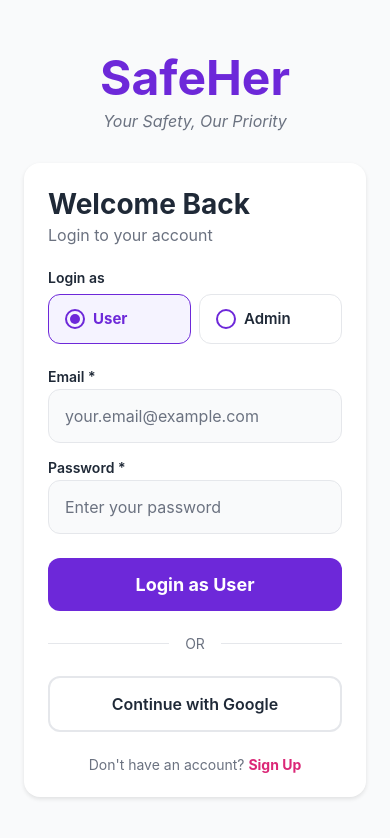
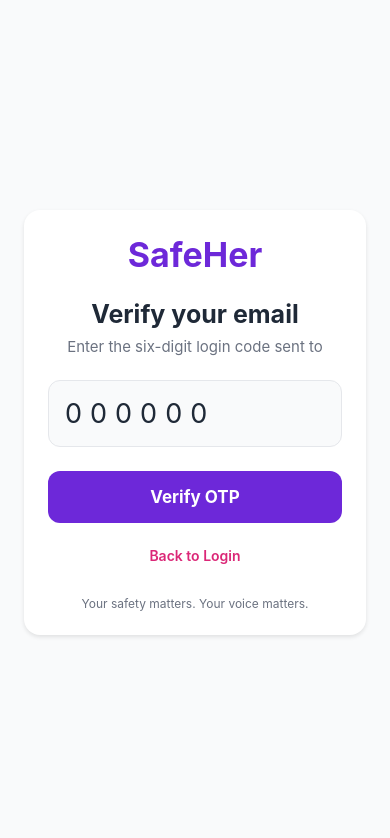
Before and after one commit to Shreyansh2025/SafeHer, a React Native app in the folder mobile/: screen /VerifyLoginOtp in a window 390 px wide. Shown: the top 838 px of the page. Built offline with nearby package versions, Linux system fonts and the light colour scheme; what @react-native-google-signin/google-signin, expo-audio would draw is missing.

Commit message:
Add otp frrontend

```diff
--- a/mobile/src/navigation/AuthNavigator.js
+++ b/mobile/src/navigation/AuthNavigator.js
@@ -3,6 +3,7 @@ import { createNativeStackNavigator } from '@react-navigation/native-stack';
 import LoginScreen from '../screens/LoginScreen';
 import SignupScreen from '../screens/SignupScreen';
 import AdminLoginScreen from '../screens/AdminLoginScreen';
+import VerifyLoginOtpScreen from '../screens/VerifyLoginOtpScreen';
 
 const Stack = createNativeStackNavigator();
 
@@ -10,6 +11,7 @@ export default function AuthNavigator() {
   return (
     <Stack.Navigator screenOptions={{ headerShown: false }}>
       <Stack.Screen name="Login" component={LoginScreen} />
+      <Stack.Screen name="VerifyLoginOtp" component={VerifyLoginOtpScreen} />
       <Stack.Screen name="AdminLogin" component={AdminLoginScreen} />
       <Stack.Screen name="Signup" component={SignupScreen} />
     </Stack.Navigator>
--- a/mobile/src/screens/LoginScreen.js
+++ b/mobile/src/screens/LoginScreen.js
@@ -80,18 +80,20 @@ export default function LoginScreen({ navigation }) {
 
     const result = response?.data?.data;
 
-      if (!result?.user || !result?.token) {
-        throw new Error(
-          "Invalid response received from server"
-        );
+    // Password verified; OTP is now required
+    if (!result?.otpRequired || !result?.challengeId) {
+      setErrors({
+        form: "Unable to start OTP verification. Please try again.",
+      });
+      return;
     }
 
-      await login(result.user, result.token, "user");
+    // Open the OTP screen and pass the challenge details
+    navigation.navigate("VerifyLoginOtp", {
+      challengeId: result.challengeId,
+      emailHint: result.emailHint,
+    });
 
-      Alert.alert(
-        "Success",
-        "Welcome back to SafeHer!"
-      );
   } catch (error) {
     const status = error.response?.status;
     const serverMessage = error.response?.data?.message;
@@ -100,28 +102,21 @@ export default function LoginScreen({ navigation }) {
       setErrors({
         form: "Invalid email or password.",
       });
-      } else if (status === 403) {
+    } else if (status === 403 || status === 400) {
       setErrors({
-          form:
-            serverMessage ||
-            "Please use the appropriate login page.",
+        form: serverMessage || "Please check your login details.",
       });
-      } else if (status === 400) {
+    } else if (status === 429) {
       setErrors({
-          form:
-            serverMessage ||
-            "Please check your email and password.",
+        form: serverMessage || "Please wait before trying again.",
       });
     } else if (!error.response) {
       setErrors({
-          form:
-            "Cannot connect to the server. Check your internet connection and try again.",
+        form: "Cannot connect to the server. Check your connection.",
       });
     } else {
       setErrors({
-          form:
-            serverMessage ||
-            "Login failed. Please try again later.",
+        form: serverMessage || "Login failed. Please try again.",
       });
     }
   } finally {
--- /dev/null
+++ b/mobile/src/screens/VerifyLoginOtpScreen.js
@@ -0,0 +1,261 @@
+import React, { useState } from "react";
+
+import {
+  View,
+  Text,
+  TextInput,
+  TouchableOpacity,
+  StyleSheet,
+  KeyboardAvoidingView,
+  Platform,
+  ActivityIndicator,
+  Alert,
+} from "react-native";
+
+import {
+  COLORS,
+  SPACING,
+  RADIUS,
+  SHADOW,
+} from "../utils/constants";
+
+import { authAPI } from "../services/api";
+import { useAuth } from "../context/AuthContext";
+
+export default function VerifyLoginOtpScreen({
+  navigation,
+  route,
+}) {
+  const { challengeId, emailHint } = route.params || {};
+
+  const [otp, setOtp] = useState("");
+  const [loading, setLoading] = useState(false);
+  const [error, setError] = useState("");
+
+  const { login } = useAuth();
+
+  const handleVerifyOtp = async () => {
+    if (loading) return;
+
+    if (!challengeId) {
+      setError("Login session is missing. Please log in again.");
+      return;
+    }
+
+    if (!/^\d{6}$/.test(otp)) {
+      setError("Enter the six-digit OTP sent to your email.");
+      return;
+    }
+
+    try {
+      setLoading(true);
+      setError("");
+
+      const response = await authAPI.verifyLoginOtp({
+        challengeId,
+        otp,
+      });
+
+      const result = response?.data?.data;
+
+      if (!result?.user || !result?.token) {
+        throw new Error("Invalid verification response.");
+      }
+
+      // Save the JWT and user after OTP verification succeeds
+      await login(result.user, result.token, "user");
+    } catch (err) {
+      setError(
+        err.response?.data?.message ||
+          err.message ||
+          "OTP verification failed. Please try again."
+      );
+    } finally {
+      setLoading(false);
+    }
+  };
+
+  return (
+    <KeyboardAvoidingView
+      style={styles.container}
+      behavior={Platform.OS === "ios" ? "padding" : "height"}
+    >
+      <View style={styles.card}>
+        <Text style={styles.logo}>SafeHer</Text>
+
+        <Text style={styles.title}>
+          Verify your email
+        </Text>
+
+        <Text style={styles.subtitle}>
+          Enter the six-digit login code sent to
+        </Text>
+
+        {emailHint ? (
+          <Text style={styles.email}>{emailHint}</Text>
+        ) : null}
+
+        <TextInput
+          style={[
+            styles.otpInput,
+            error && styles.inputError,
+          ]}
+          value={otp}
+          onChangeText={(value) => {
+            setOtp(value.replace(/\D/g, "").slice(0, 6));
+            setError("");
+          }}
+          placeholder="000000"
+          keyboardType="number-pad"
+          maxLength={6}
+          textAlign="center"
+          editable={!loading}
+          accessibilityLabel="Six-digit email OTP"
+        />
+
+        {error ? (
+          <Text style={styles.errorText} accessibilityRole="alert">
+            {error}
+          </Text>
+        ) : null}
+
+        <TouchableOpacity
+          style={[
+            styles.button,
+            loading && styles.disabledButton,
+          ]}
+          onPress={handleVerifyOtp}
+          disabled={loading}
+          accessibilityRole="button"
+        >
+          {loading ? (
+            <ActivityIndicator color="#FFFFFF" />
+          ) : (
+            <Text style={styles.buttonText}>
+              Verify OTP
+            </Text>
+          )}
+        </TouchableOpacity>
+
+        <TouchableOpacity
+          style={styles.backButton}
+          onPress={() => navigation.navigate("Login")}
+          disabled={loading}
+        >
+          <Text style={styles.backText}>
+            Back to Login
+          </Text>
+        </TouchableOpacity>
+
+        <Text style={styles.footer}>
+          Your safety matters. Your voice matters.
+        </Text>
+      </View>
+    </KeyboardAvoidingView>
+  );
+}
+
+const styles = StyleSheet.create({
+  container: {
+    flex: 1,
+    backgroundColor: COLORS.background,
+    justifyContent: "center",
+    padding: SPACING.lg,
+  },
+
+  card: {
+    backgroundColor: COLORS.cardBg,
+    borderRadius: RADIUS.lg,
+    padding: SPACING.lg,
+    ...SHADOW,
+  },
+
+  logo: {
+    fontSize: 34,
+    fontWeight: "bold",
+    color: COLORS.primary,
+    textAlign: "center",
+    marginBottom: SPACING.lg,
+  },
+
+  title: {
+    fontSize: 25,
+    fontWeight: "bold",
+    color: COLORS.textPrimary,
+    textAlign: "center",
+  },
+
+  subtitle: {
+    fontSize: 15,
+    color: COLORS.textSecondary,
+    textAlign: "center",
+    marginTop: SPACING.sm,
+  },
+
+  email: {
+    fontSize: 15,
+    fontWeight: "600",
+    color: COLORS.primary,
+    textAlign: "center",
+    marginTop: SPACING.xs,
+  },
+
+  otpInput: {
+    borderWidth: 1,
+    borderColor: COLORS.border,
+    backgroundColor: COLORS.background,
+    borderRadius: RADIUS.md,
+    padding: SPACING.md,
+    fontSize: 27,
+    letterSpacing: 8,
+    color: COLORS.textPrimary,
+    marginTop: SPACING.lg,
+  },
+
+  inputError: {
+    borderColor: COLORS.danger,
+  },
+
+  errorText: {
+    color: COLORS.danger,
+    fontSize: 13,
+    marginTop: SPACING.sm,
+    textAlign: "center",
+  },
+
+  button: {
+    backgroundColor: COLORS.primary,
+    borderRadius: RADIUS.md,
+    padding: SPACING.md,
+    alignItems: "center",
+    marginTop: SPACING.lg,
+  },
+
+  disabledButton: {
+    opacity: 0.6,
+  },
+
+  buttonText: {
+    color: "#FFFFFF",
+    fontWeight: "bold",
+    fontSize: 17,
+  },
+
+  backButton: {
+    alignItems: "center",
+    marginTop: SPACING.md,
+    padding: SPACING.sm,
+  },
+
+  backText: {
+    color: COLORS.secondary,
+    fontWeight: "600",
+  },
+
+  footer: {
+    color: COLORS.textSecondary,
+    fontSize: 12,
+    textAlign: "center",
+    marginTop: SPACING.lg,
+  },
+});
--- a/mobile/src/services/api.js
+++ b/mobile/src/services/api.js
@@ -62,6 +62,7 @@ api.interceptors.response.use(
 export const authAPI = {
   register: (data) => api.post("/register", data),
   login: (data) => api.post("/login", data),
+  verifyLoginOtp: (data) =>api.post("/login/verify-otp", data),
   google: (idToken) => api.post('/auth/google', { idToken }),
 };
 
--- a/mobile/src/utils/constants.js
+++ b/mobile/src/utils/constants.js
@@ -1,5 +1,6 @@
 // API Configuration
-export const API_URL = "http://10.195.233.125:3000/api";
+export const API_URL =
+  "https://safeher-ji7r.onrender.com/api";
 
 // Colors - Deep Purple & Pink Theme
 export const COLORS = {
```
Lines whose indentation alone changed are shown as unchanged.
